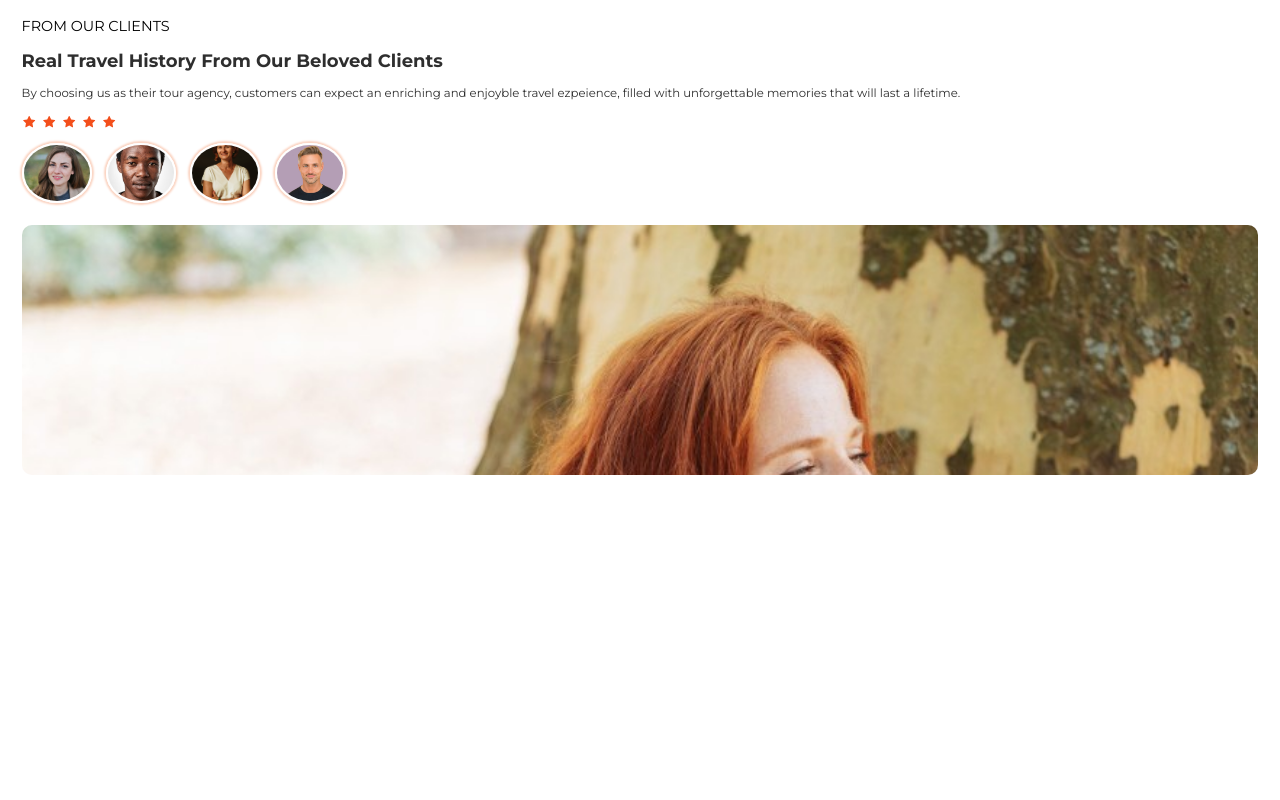
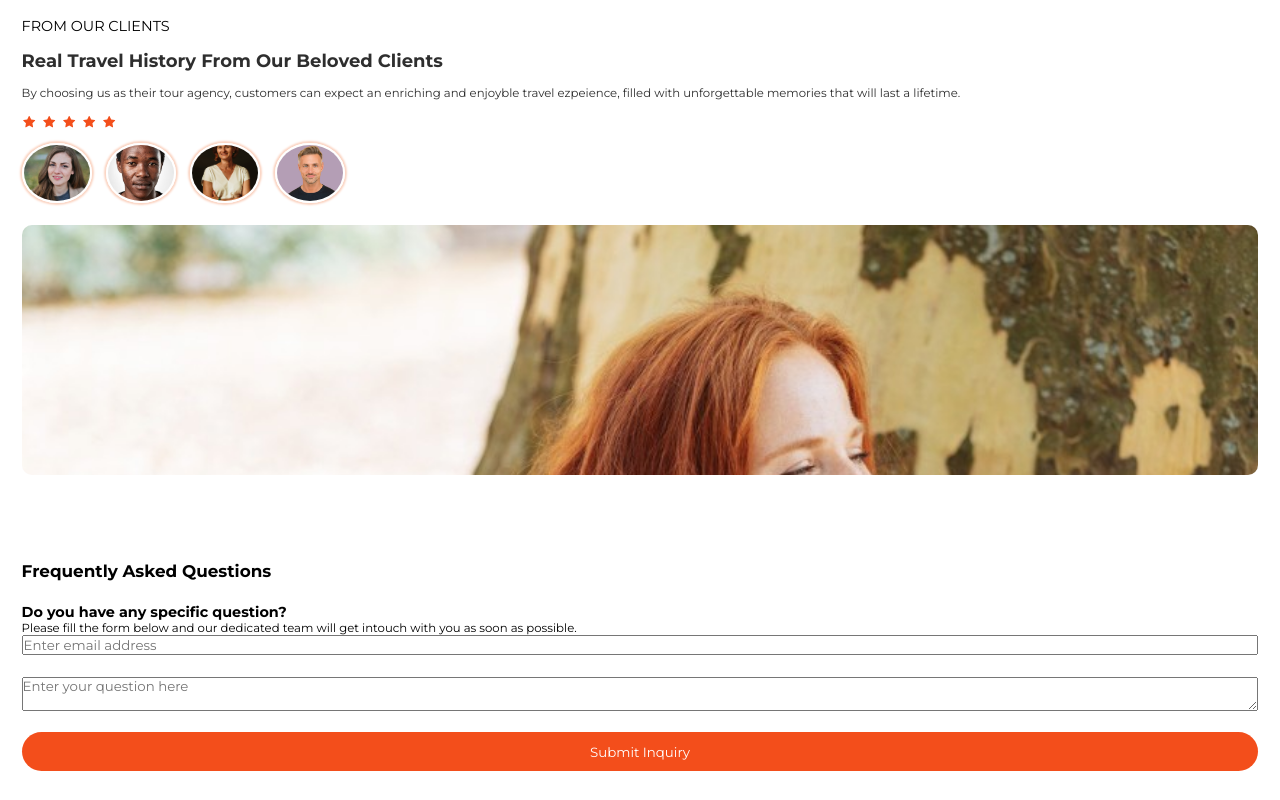
Before and after one commit to KarolinaReseman/travelproject, a React (Vite) app: page / in a window 1280 px wide. Shown: the part 5462-6262 px from the top of the page. Before the commit the page ends 5966 px from the top, so only its background shows below. Built offline with nearby package versions, Linux system fonts and the light colour scheme.

Commit message:
added form and new file

```diff
--- a/src/App.jsx
+++ b/src/App.jsx
@@ -20,8 +20,8 @@ function App() {
       <Destinations/>
       <Portifilio/>
       <Reviews/>
-      {/* <Question/>
-      <Subscribe/>
+      <Question/>
+      {/* <Subscribe/>
       <Footer/> */}
     </div>
   )
--- a/src/Components/Questions/Questions.css
+++ b/src/Components/Questions/Questions.css
@@ -1 +1,20 @@
-/*# sourceMappingURL=Questions.css.map */
+@import url("https://fonts.googleapis.com/css2?family=League+Spartan:wght@300;400;500&family=Montserrat:wght@200;400;500;700;900&display=swap");
+root {
+  --primaryColor: hsl(14, 90%, 53%);
+  --primaryColorLight: hsl(14, 96%, 91%);
+  --bgColor: hsl(0, 0%, 100%);
+  --formColor: hsl(20, 42%, 97%);
+  --whiteColor: hsl(0, 0%, 100%);
+  --blackColor: hsl(0, 0%, 18%);
+  --greyColor: hsl(0, 0%, 51%);
+  --inPutColor: hsl(330, 12%, 97%);
+  --cardColor: hsl(300, 3%, 94%);
+  --biggestFrontSize: 2.5rem;
+  --h1FontSize: 1.6rem;
+  --h2FontSize: 1.25rem;
+  --h3FontSize: 1rem;
+  --normalFontSize: 0.938rem;
+  --smallFontSize: 0.813rem;
+  --smallestFontSize: 0.75rem;
+  --borderRadius: 3rem ;
+}/*# sourceMappingURL=Questions.css.map */
--- a/src/Components/Questions/Questions.jsx
+++ b/src/Components/Questions/Questions.jsx
@@ -3,8 +3,30 @@ import "./Questions.css"
 
 const Questions = () => {
   return (
-    <div>
-      Questions Section
+    <div className='question section container'>
+      <div className="secheading">
+        <h3> Frequently Asked Questions</h3>
+      </div>
+      <div className="secContainer grid">
+        <div className="accordion grid">
+
+        </div>
+
+        <div className="form">
+        <div className="secheading">
+        <h4> Do you have any specific question?</h4>
+        <p>
+          Please fill the form below and our dedicated team will get intouch with you as soon as possible.
+        </p>
+      </div>
+
+      <div className="formContent grid">
+        <input type="email" placeholder='Enter email address'/>
+        <textarea placeholder='Enter your question here'></textarea>
+        <button className='btn'> Submit Inquiry</button>
+      </div>
+        </div>
+      </div>
     </div>
   )
 }
```
Also changed, not shown: src/Components/Questions/Accordion.jsx (added, +11 -0 lines), src/Components/Questions/Questions.scss (+23 -0 lines), 1 other file (tests, documents, lock files or other folders).
